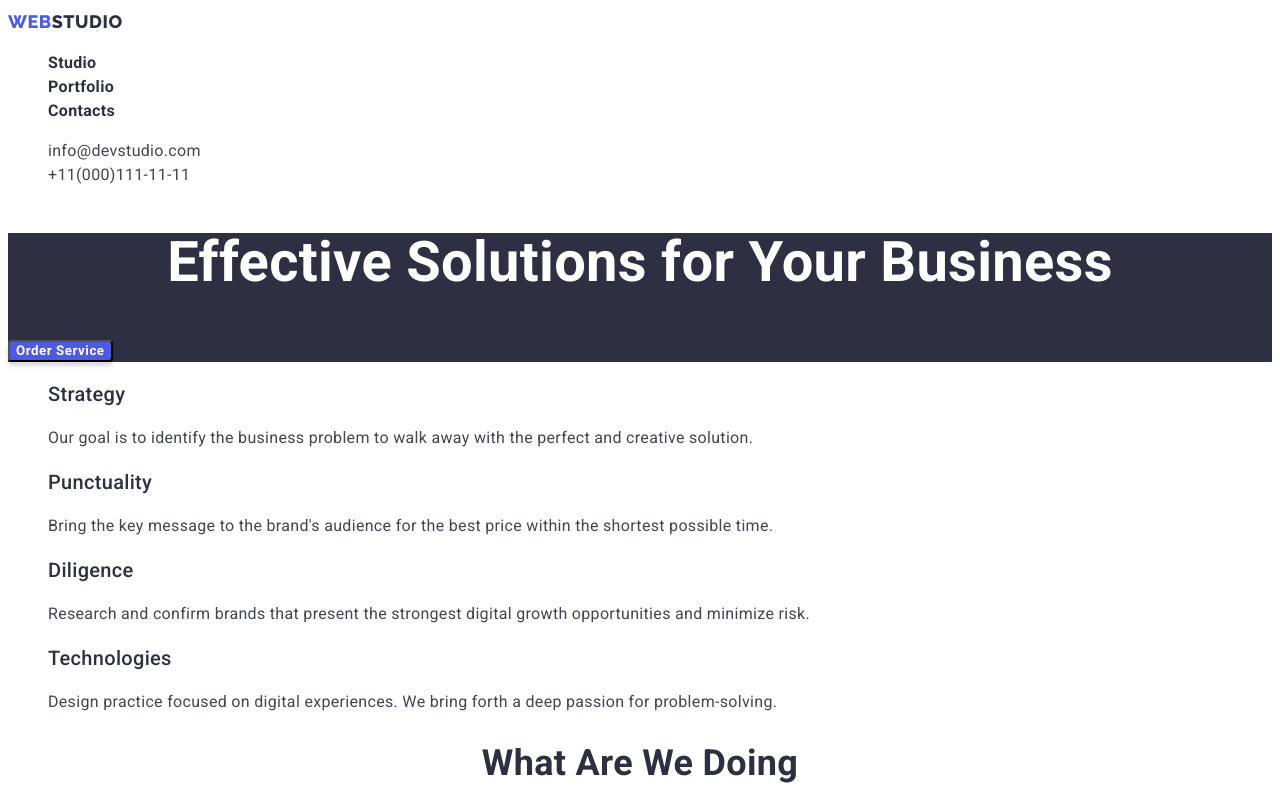
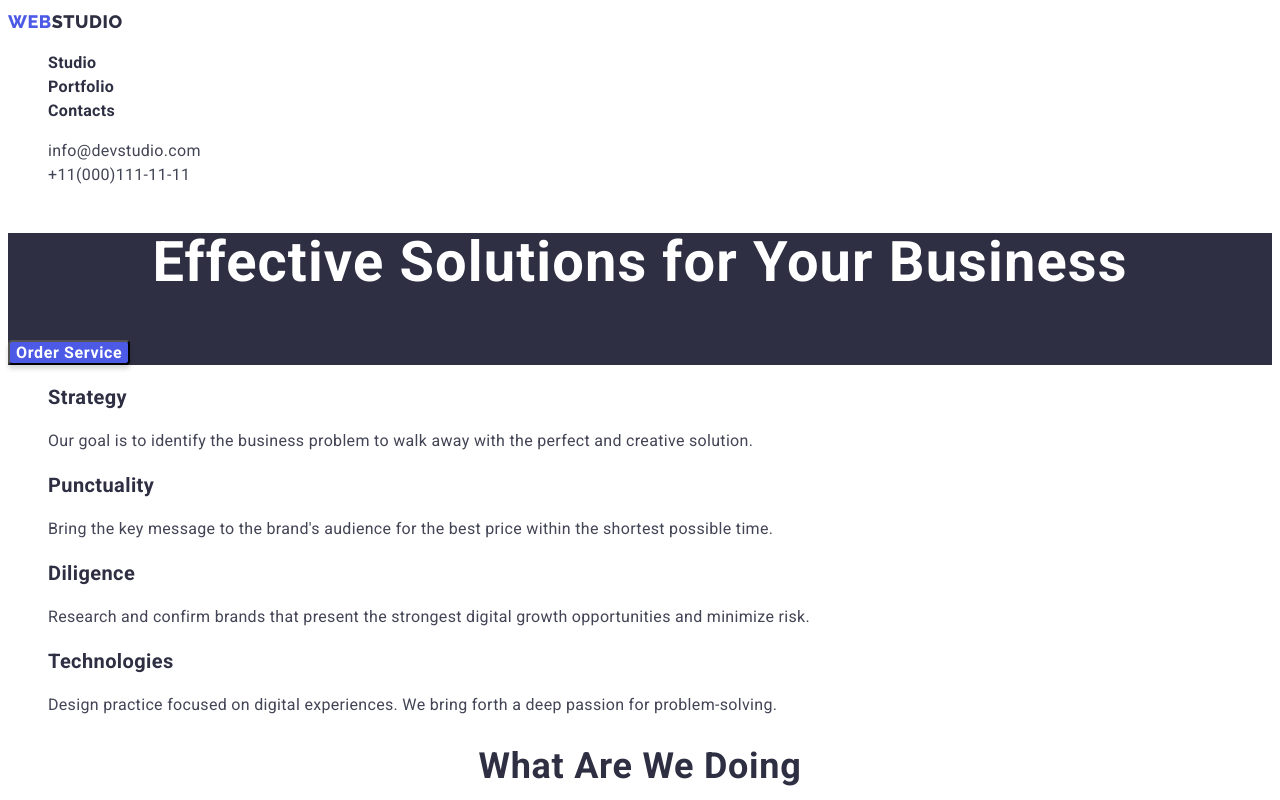
Before and after one commit to PavloYakubovskyi/goit-markup-hw-02, a plain HTML site: page index.html in a window 1280 px wide. Shown: the top 800 px of the page. Drawn offline with Linux system fonts and the light colour scheme.

Commit message:
changed by comments mentor

```diff
--- a/css/styles.css
+++ b/css/styles.css
@@ -25,7 +25,6 @@ body {
   color: var(--text);
   background-color: var(--white-text-color);
   font-size: 16px;
-  letter-spacing: 0.02em;
 }
 
 .logo {
@@ -49,14 +48,15 @@ body {
 .section-description {
   font-weight: 400;
   line-height: 1.5;
+  letter-spacing: 0.02em;
   color: var(--text);
 }
 
 .thirdly-title {
-  /* в макеті стоїть 500. Чи міняти на 700? */
-  font-weight: 500;
+  font-weight: 700;
   font-size: 20px;
   line-height: 1.2;
+  letter-spacing: 0.02em;
   color: var(--dark);
 }
 
@@ -65,6 +65,7 @@ body {
   font-size: 36px;
   line-height: 1.11;
   text-align: center;
+  letter-spacing: 0.02em;
   text-transform: capitalize;
   color: var(--dark);
 }
@@ -90,6 +91,7 @@ body {
 .menu-link {
   font-weight: 700;
   line-height: 1.5;
+  letter-spacing: 0.02em;
   color: var(--dark);
 }
 
@@ -116,6 +118,7 @@ body {
   font-size: 56px;
   line-height: 1.07;
   text-align: center;
+  letter-spacing: 0.02em;
   color: var(--white-text-color);
 }
 
@@ -125,6 +128,7 @@ body {
   line-height: 1.19;
   display: flex;
   align-items: center;
+  font-size: 16px;
   letter-spacing: 0.04em;
   color: var(--white-text-color);
   background: var(--primary-brand);
@@ -165,6 +169,7 @@ body {
 .footer-description {
   font-weight: 400;
   line-height: 1.5;
+  letter-spacing: 0.02em;
   color: var(--accent);
 }
 
@@ -180,6 +185,7 @@ body {
   display: flex;
   align-items: center;
   text-align: center;
+  font-size: 16px;
   letter-spacing: 0.04em;
   color: var(--primary-brand);
   background: var(--light);
```
Also changed, not shown: portfolio.html (+1 -2 lines).
